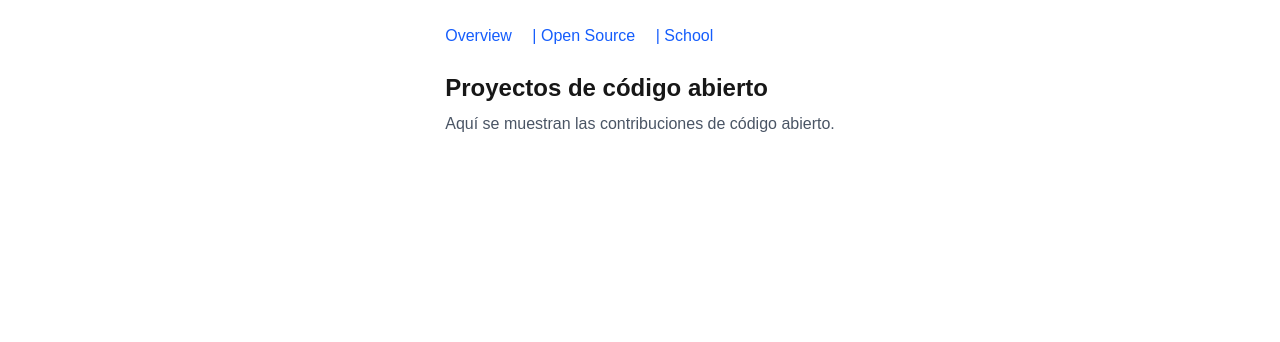
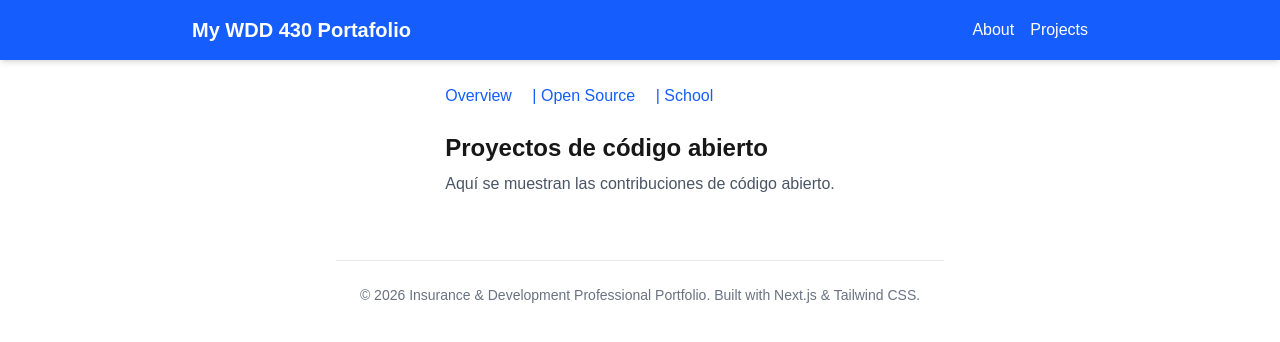
Before and after one commit to Segundoav/wdd430-portfolio, a Next.js app: page /projects/opensource in a window 1280 px wide. Shown: the top 342 px of the page. Built offline with nearby package versions, Linux system fonts and the light colour scheme.

Commit message:
Move Header and Footer to root layout

```diff
--- a/app/layout.tsx
+++ b/app/layout.tsx
@@ -1,6 +1,8 @@
 import type { Metadata } from "next";
 import { Geist, Geist_Mono } from "next/font/google";
 import "./globals.css";
+import Header from "@/components/Header";
+import Footer from "@/components/Footer";
 
 const geistSans = Geist({
   variable: "--font-geist-sans",
@@ -17,13 +19,21 @@
   description: "Generated by create next app",
 };
 
-export default function RootLayout({ children }: LayoutProps<"/">) {
+export default function RootLayout({
+  children,
+}: Readonly<{
+  children: React.ReactNode;
+}>) {
   return (
     <html
       lang="en"
       className={`${geistSans.variable} ${geistMono.variable} h-full antialiased`}
     >
-      <body className="min-h-full flex flex-col">{children}</body>
+      <body className="min-h-full flex flex-col">
+        <Header />
+        {children}
+        <Footer />
+      </body>
     </html>
   );
 }
--- a/app/page.tsx
+++ b/app/page.tsx
@@ -1,12 +1,12 @@
-import Footer from "@/components/Footer";
+
 import About from "@/components/About";
-import Header from "@/components/Header";
+
 import Projects from "@/components/Projects";
 
 export default function Home() {
   return (
     <main className="min-h-screen bg-gray-50 pb-10">
-      <Header />
+
       <div className="max-w-4xl mx-auto p-6 text-center mt-10">
         <h2 className="text-3xl font-bold text-gray-800">
           Insurance & Development Professional Portfolio
@@ -17,7 +17,7 @@
       </div>
       <About />
       <Projects />
-      <Footer />
+
     </main>
   );
 }
```
